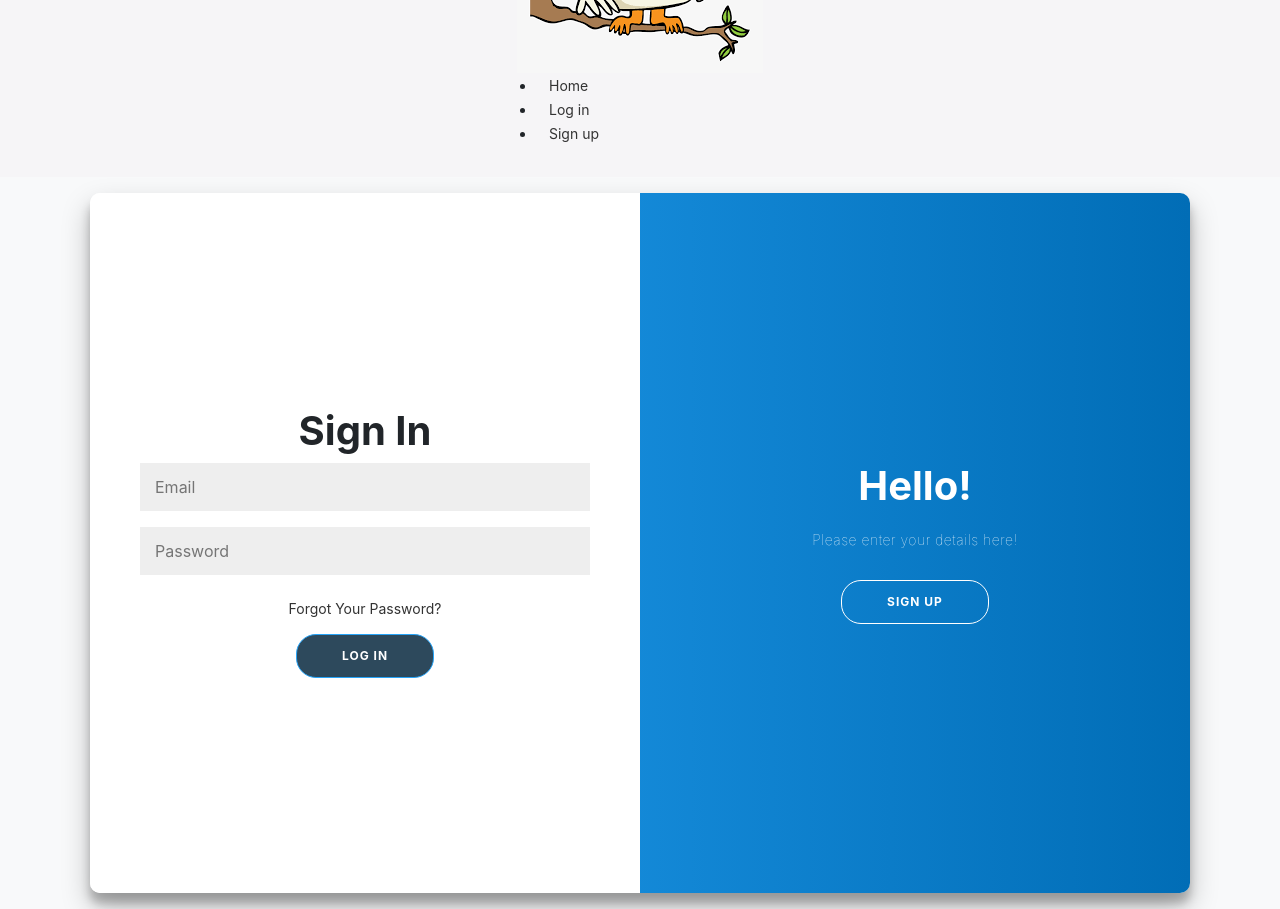
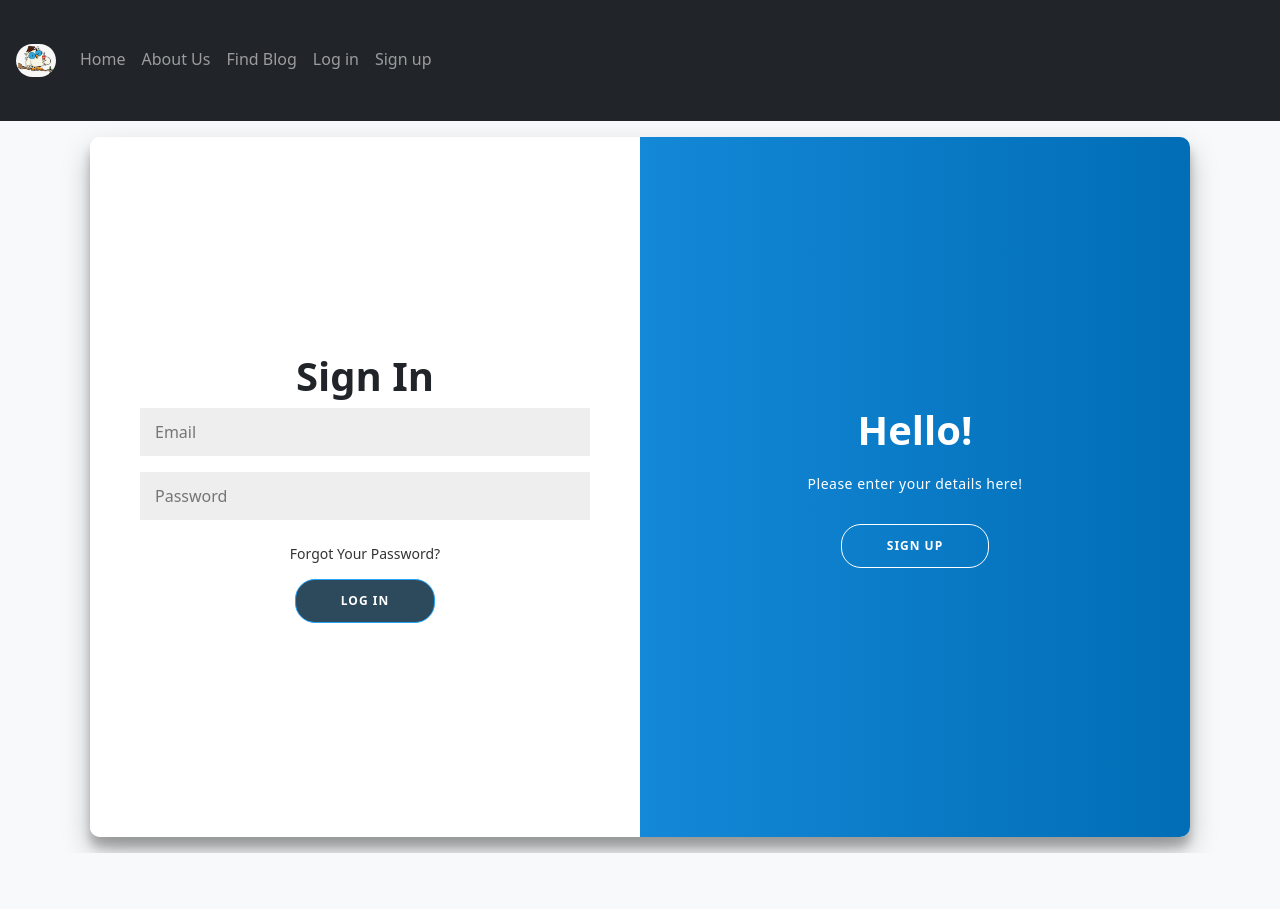
Before and after one commit to Kayram2710/soen-341-proj, a PHP site: page /account.php in a window 1280 px wide. After the commit the page ends 853 px from the top, so only its background shows below. Run offline with PHP 8.4, Linux system fonts and the light colour scheme.

Commit message:
Supplier page now adds listing to sql
Header formatted

```diff
--- a/SOEN341/account.php
+++ b/SOEN341/account.php
@@ -8,13 +8,14 @@
 		} elseif (($_SESSION['userRole']) == "client"){
 			header("location: ./client.php");
 		}
+
 	}
 
 ?>
 
 <link rel="stylesheet" type="text/css" href="./css/style.css" />
 
-  <body>
+<body>
     <div class="container" id="container">
 
       <!-- Sign Up Container DIV-->
@@ -138,7 +139,7 @@
       });
     </script>
 
-  </body>
+</body>
 </html>
 
 <?php
--- a/SOEN341/css/style.css
+++ b/SOEN341/css/style.css
@@ -4,17 +4,7 @@
   box-sizing: border-box;
 }
 
-body {
-  background: #f6f5f7;
-  display: flex;
-  justify-content: center;
-  align-items: center;
-  flex-direction: column;
-  font-family: -apple-system, BlinkMacSystemFont, "Segoe UI", Roboto, Oxygen,
-    Ubuntu, Cantarell, "Open Sans", "Helvetica Neue", sans-serif;
-  height: 100vh;
-  margin: -20px 0 50px;
-}
+
 
 h1 {
   font-weight: bold;
--- a/SOEN341/includes/functions.inc.php
+++ b/SOEN341/includes/functions.inc.php
@@ -72,7 +72,7 @@ function createUser($conn, $fName, $lName, $email, $role, $pwd){
 	mysqli_stmt_execute($stmt);
 	mysqli_stmt_close($stmt);
 
-	header("location: ../account.php?error=none");
+	header("location: ./account.php?error=none");
 	exit();
 }
 
@@ -104,7 +104,7 @@ function loginUser($conn, $identifier, $pwd){
 
 	}else if($checkpwd === true){
 		session_start();
-		$_SESSION["userID"] = $emailTakenVar["userID"];
+		$_SESSION['userID'] = $emailTakenVar["userID"];
 		$_SESSION['userFName'] = $emailTakenVar["fName"];
 		$_SESSION['userLName'] = $emailTakenVar["lName"];
 		$_SESSION['userEmail'] = $emailTakenVar["email"];
--- a/SOEN341/views/header.php
+++ b/SOEN341/views/header.php
@@ -9,27 +9,25 @@
 	<link href="https://cdn.jsdelivr.net/npm/bootstrap@5.2.2/dist/css/bootstrap.min.css" rel="stylesheet">
 
 	<script src="https://cdn.jsdelivr.net/npm/bootstrap@5.2.2/dist/js/bootstrap.bundle.min.js"></script>
+
 	<head>
 		<meta charset="utf-8">
 		<title>SOEN 341 PROJECT</title>
 	</head>
-	<body>
 
-		<nav>
+	<nav class="navbar navbar-expand-sm bg-dark navbar-dark">
 		<div class="container-fluid p-3">
-				<a href="index.php"><img src="img/Owl.png" alt="Placeholder"></a>
-				<ul>
-					<div class="row">
-					<li><a href="index.php">Home</a></li>
-					<!--<li><a href="discover.php">About Us</a></li>
-					 <li><a href="blog.php">Find Blog</a></li> -->
+			<ul class="navbar-nav">
+				<a class="navbar-brand" href="#"><img src="img/Owl.png" style="width:40px;" class="rounded-pill"></a>
+				<li><a href="index.php" class="nav-link">Home</a></li>
+				<li><a href="discover.php" class="nav-link">About Us</a></li>
+				<li><a href="blog.php" class="nav-link">Find Blog</a></li>
 				<?php
 					if(isset($_SESSION['userID'])){
-							//echo "<li><a href='index.php'>Profile</a></li>";
-							echo "<li><a href='includes/logout.inc.php'>Log out</a></li>";
+							echo "<li><a href='includes/logout.inc.php' class='nav-link'>Log out</a></li>";
 					}else{
-							echo "<li><a href='account.php'>Log in</a></li>";
-							echo "<li><a href='account.php?error=!'>Sign up</a></li>";
+						echo "<li><a href='account.php' class='nav-link'>Log in</a></li>";
+						echo "<li><a href='account.php?error=!' class='nav-link'>Sign up</a></li>";
 					}
 				?>
 			</ul>
@@ -38,3 +36,5 @@
 	</nav>
 
 	<div class="container-fluid p-3 bg-light">
+
+</html>
```
Also changed, not shown: SOEN341/includes/inventory.inc.php (+65 -0 lines), SOEN341/index.php (+3 -10 lines), SOEN341/supplier.php (+16 -8 lines). Lines whose indentation alone changed are shown as unchanged.
